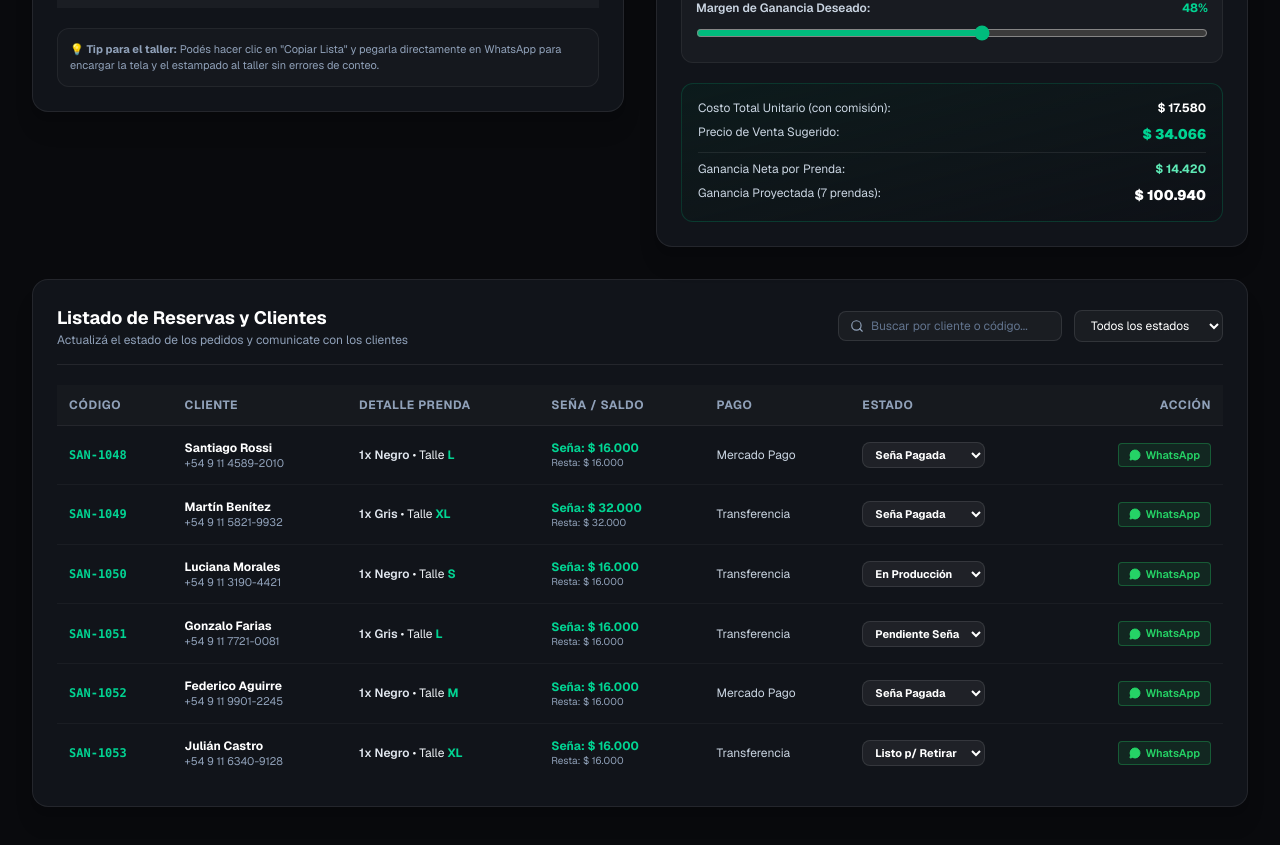
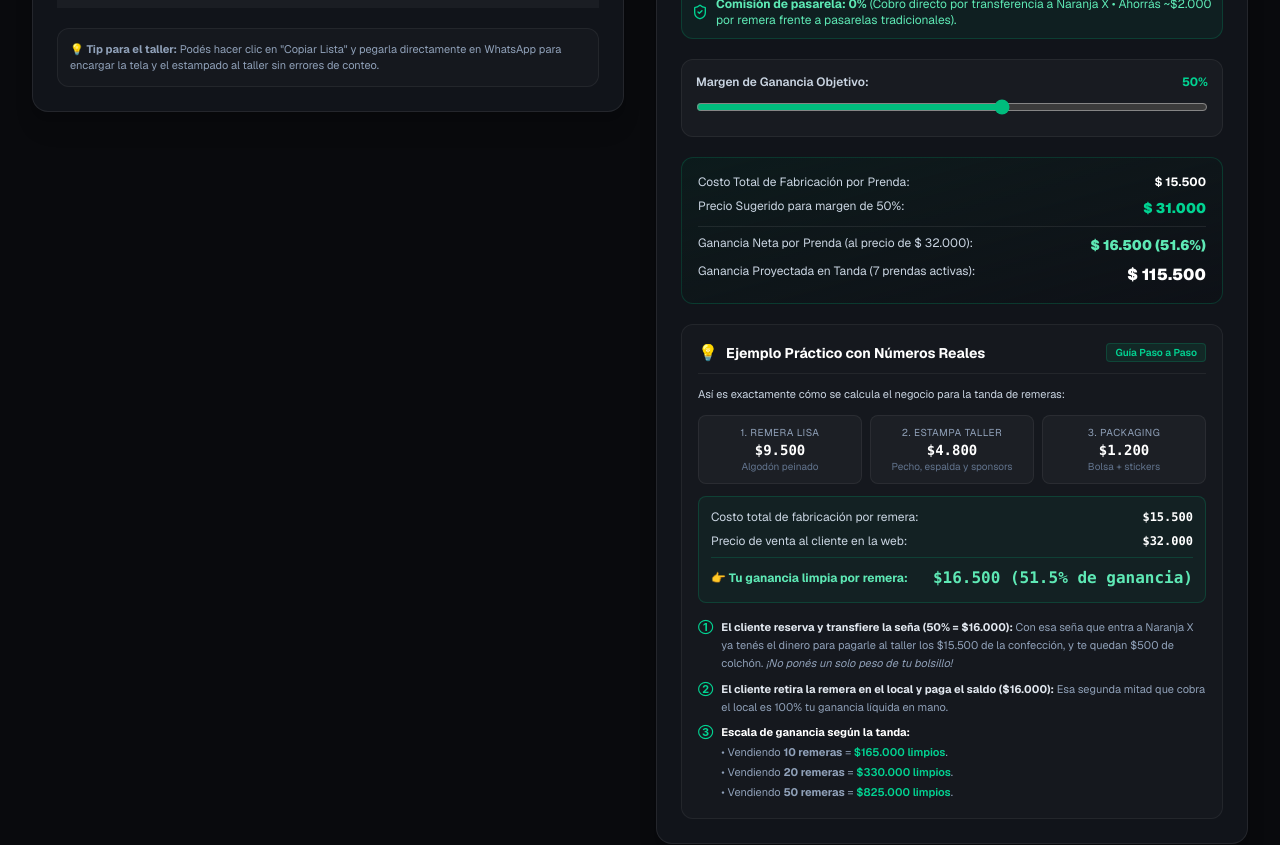
Before and after one commit to azaeldahaka/santibike, a Next.js app: page /admin in a window 1280 px wide. Shown: the part 640-1485 px from the top of the page. Built offline with nearby package versions, Linux system fonts and the light colour scheme.

Commit message:
feat: optimizar calculadora admin sin MP, formulas exactas y guia con ejemplo practico

```diff
--- a/src/app/admin/page.tsx
+++ b/src/app/admin/page.tsx
@@ -31,6 +31,7 @@ import {
   Scissors,
   ArrowUpRight,
   ShieldAlert,
+  ShieldCheck,
   RotateCcw,
 } from 'lucide-react';
 import { INITIAL_ORDERS } from '@/data/mockData';
@@ -65,18 +66,20 @@ export default function AdminDashboardPage() {
     saveStoredCosts(updated);
   };
 
-  // Unit Economics calculations
+  // Active orders (excluding cancelled) for realistic production & revenue KPIs
+  const activeOrders = orders.filter((ord) => ord.status !== 'cancelled');
+
+  // Unit Economics calculations (0% gateway fee for bank transfers)
   const directCosts = costs.blankGarmentCost + costs.printingCost + costs.packagingCost;
-  const gatewayFeeAmount = (costs.salePrice * costs.gatewayFeePercent) / 100;
-  const totalUnitCost = directCosts + gatewayFeeAmount;
+  const totalUnitCost = directCosts; // Sin comisión de pasarela
   const currentUnitProfit = costs.salePrice - totalUnitCost;
   const currentMarginPercent =
     costs.salePrice > 0 ? (currentUnitProfit / costs.salePrice) * 100 : 0;
 
-  // Suggested price based on target margin formula: Suggested = DirectCost / (1 - (TargetMargin + Fee)/100)
-  const combinedPercent = (costs.targetMarginPercent + costs.gatewayFeePercent) / 100;
+  // Suggested price based on target margin formula: Suggested = DirectCost / (1 - TargetMargin/100)
+  const targetMarginDecimal = (costs.targetMarginPercent || 50) / 100;
   const suggestedPrice =
-    combinedPercent < 1 ? directCosts / (1 - combinedPercent) : directCosts * 2;
+    targetMarginDecimal < 1 ? directCosts / (1 - targetMarginDecimal) : directCosts * 2;
 
   // Filtered orders
   const filteredOrders = orders.filter((order) => {
@@ -90,17 +93,17 @@ export default function AdminDashboardPage() {
     return matchesSearch && matchesStatus;
   });
 
-  // Calculate high-level KPIs
-  const totalUnits = orders.reduce((sum, ord) => {
+  // Calculate high-level KPIs based on active orders
+  const totalUnits = activeOrders.reduce((sum, ord) => {
     return sum + ord.items.reduce((itemSum, item) => itemSum + item.quantity, 0);
   }, 0);
 
-  const totalDepositsCollected = orders
-    .filter((ord) => ord.status !== 'cancelled' && ord.status !== 'pending_deposit')
+  const totalDepositsCollected = activeOrders
+    .filter((ord) => ord.status !== 'pending_deposit')
     .reduce((sum, ord) => sum + ord.depositAmount, 0);
 
-  const pendingCollection = orders
-    .filter((ord) => ord.status !== 'cancelled' && ord.status !== 'completed')
+  const pendingCollection = activeOrders
+    .filter((ord) => ord.status !== 'completed')
     .reduce((sum, ord) => sum + ord.remainingAmount, 0);
 
   const projectedTotalProfit = currentUnitProfit * totalUnits;
@@ -428,21 +431,27 @@ export default function AdminDashboardPage() {
               </div>
 
               <div>
-                <label className="text-slate-400 block mb-1">Comisión Mercado Pago (%):</label>
+                <label className="text-slate-400 block mb-1">Precio de Venta al Público ($):</label>
                 <input
                   type="number"
-                  step="0.5"
-                  value={costs.gatewayFeePercent}
-                  onChange={(e) => handleCostChange('gatewayFeePercent', Number(e.target.value))}
-                  className="w-full px-3 py-2 rounded-lg bg-white/[0.04] border border-white/[0.1] text-white focus:border-emerald-500 focus:outline-none"
+                  step="500"
+                  value={costs.salePrice}
+                  onChange={(e) => handleCostChange('salePrice', Number(e.target.value))}
+                  className="w-full px-3 py-2 rounded-lg bg-white/[0.04] border border-emerald-500/30 text-emerald-400 font-bold focus:border-emerald-500 focus:outline-none"
                 />
               </div>
+            </div>
+
+            {/* Zero Commission Notice */}
+            <div className="flex items-center gap-2 p-2.5 rounded-xl bg-emerald-500/[0.07] border border-emerald-500/20 text-xs text-emerald-300">
+              <ShieldCheck className="w-4 h-4 text-emerald-400 shrink-0" />
+              <span><strong>Comisión de pasarela: 0%</strong> (Cobro directo por transferencia a Naranja X &bull; Ahorrás ~$2.000 por remera frente a pasarelas tradicionales).</span>
             </div>
 
             {/* Target Margin Slider / Input */}
             <div className="p-3.5 rounded-xl bg-white/[0.03] border border-white/[0.06] space-y-2">
               <div className="flex justify-between text-xs">
-                <span className="text-slate-300 font-semibold">Margen de Ganancia Deseado:</span>
+                <span className="text-slate-300 font-semibold">Margen de Ganancia Objetivo:</span>
                 <span className="text-emerald-400 font-bold">{costs.targetMarginPercent}%</span>
               </div>
               <input
@@ -458,20 +467,99 @@ export default function AdminDashboardPage() {
             {/* Calculated Results Box */}
             <div className="p-4 rounded-xl bg-gradient-to-br from-emerald-950/30 to-[#0e1117] border border-emerald-500/20 space-y-2 text-xs">
               <div className="flex justify-between text-slate-300">
-                <span>Costo Total Unitario (con comisión):</span>
+                <span>Costo Total de Fabricación por Prenda:</span>
                 <span className="font-bold text-white">{formatPrice(totalUnitCost)}</span>
               </div>
               <div className="flex justify-between text-slate-300">
-                <span>Precio de Venta Sugerido:</span>
+                <span>Precio Sugerido para margen de {costs.targetMarginPercent}%:</span>
                 <span className="font-black text-emerald-400 text-sm">{formatPrice(suggestedPrice)}</span>
               </div>
               <div className="flex justify-between text-slate-300 border-t border-white/[0.08] pt-2">
-                <span>Ganancia Neta por Prenda:</span>
-                <span className="font-bold text-emerald-300">{formatPrice(currentUnitProfit)}</span>
+                <span>Ganancia Neta por Prenda (al precio de {formatPrice(costs.salePrice)}):</span>
+                <span className="font-black text-emerald-300 text-sm">{formatPrice(currentUnitProfit)} ({currentMarginPercent.toFixed(1)}%)</span>
               </div>
               <div className="flex justify-between text-slate-300">
-                <span>Ganancia Proyectada ({totalUnits} prendas):</span>
-                <span className="font-black text-white text-sm">{formatPrice(projectedTotalProfit)}</span>
+                <span>Ganancia Proyectada en Tanda ({totalUnits} prendas activas):</span>
+                <span className="font-black text-white text-base">{formatPrice(projectedTotalProfit)}</span>
+              </div>
+            </div>
+
+            {/* Practical Example with Real Numbers */}
+            <div className="p-4 rounded-xl bg-white/[0.02] border border-white/[0.06] space-y-3 text-xs">
+              <div className="flex items-center justify-between pb-2 border-b border-white/[0.06]">
+                <div className="flex items-center gap-2">
+                  <span className="text-base">💡</span>
+                  <span className="font-bold text-white text-sm">Ejemplo Práctico con Números Reales</span>
+                </div>
+                <span className="text-[10px] text-emerald-400 bg-emerald-500/10 px-2 py-0.5 rounded font-semibold border border-emerald-500/20">
+                  Guía Paso a Paso
+                </span>
+              </div>
+
+              <p className="text-slate-300 leading-relaxed text-[11px]">
+                Así es exactamente cómo se calcula el negocio para la tanda de remeras:
+              </p>
+
+              {/* 3 cost pills */}
+              <div className="grid grid-cols-1 sm:grid-cols-3 gap-2 text-center text-xs">
+                <div className="p-2.5 rounded-lg bg-white/[0.03] border border-white/[0.06]">
+                  <span className="text-[10px] text-slate-400 uppercase tracking-wider block">1. Remera Lisa</span>
+                  <span className="font-mono font-bold text-white text-sm">$9.500</span>
+                  <span className="text-[10px] text-slate-500 block">Algodón peinado</span>
+                </div>
+                <div className="p-2.5 rounded-lg bg-white/[0.03] border border-white/[0.06]">
+                  <span className="text-[10px] text-slate-400 uppercase tracking-wider block">2. Estampa Taller</span>
+                  <span className="font-mono font-bold text-white text-sm">$4.800</span>
+                  <span className="text-[10px] text-slate-500 block">Pecho, espalda y sponsors</span>
+                </div>
+                <div className="p-2.5 rounded-lg bg-white/[0.03] border border-white/[0.06]">
+                  <span className="text-[10px] text-slate-400 uppercase tracking-wider block">3. Packaging</span>
+                  <span className="font-mono font-bold text-white text-sm">$1.200</span>
+                  <span className="text-[10px] text-slate-500 block">Bolsa + stickers</span>
+                </div>
+              </div>
+
+              {/* Total fabrication and sale */}
+              <div className="p-3 rounded-lg bg-emerald-500/[0.06] border border-emerald-500/20 space-y-2 text-xs">
+                <div className="flex justify-between items-center text-slate-300">
+                  <span>Costo total de fabricación por remera:</span>
+                  <span className="font-mono text-white font-bold">$15.500</span>
+                </div>
+                <div className="flex justify-between items-center text-slate-300">
+                  <span>Precio de venta al cliente en la web:</span>
+                  <span className="font-mono text-white font-bold">$32.000</span>
+                </div>
+                <div className="flex justify-between items-center pt-2 border-t border-emerald-500/20 text-emerald-300 font-bold">
+                  <span>👉 Tu ganancia limpia por remera:</span>
+                  <span className="font-mono text-base font-black">$16.500 (51.5% de ganancia)</span>
+                </div>
+              </div>
+
+              {/* Step by step flow explanation */}
+              <div className="space-y-2 text-[11px] text-slate-400 leading-relaxed pt-1">
+                <div className="flex items-start gap-2">
+                  <span className="text-emerald-400 font-bold">①</span>
+                  <p>
+                    <strong className="text-slate-200">El cliente reserva y transfiere la seña (50% = $16.000):</strong> Con esa seña que entra a Naranja X ya tenés el dinero para pagarle al taller los $15.500 de la confección, y te quedan $500 de colchón. <em>¡No ponés un solo peso de tu bolsillo!</em>
+                  </p>
+                </div>
+                <div className="flex items-start gap-2">
+                  <span className="text-emerald-400 font-bold">②</span>
+                  <p>
+                    <strong className="text-slate-200">El cliente retira la remera en el local y paga el saldo ($16.000):</strong> Esa segunda mitad que cobra el local es 100% tu ganancia líquida en mano.
+                  </p>
+                </div>
+                <div className="flex items-start gap-2">
+                  <span className="text-emerald-400 font-bold">③</span>
+                  <div className="text-slate-300">
+                    <strong className="text-white block mb-0.5">Escala de ganancia según la tanda:</strong>
+                    <div className="space-y-0.5 text-slate-400">
+                      <div>&bull; Vendiendo <strong>10 remeras</strong> = <span className="text-emerald-400 font-semibold">$165.000 limpios</span>.</div>
+                      <div>&bull; Vendiendo <strong>20 remeras</strong> = <span className="text-emerald-400 font-semibold">$330.000 limpios</span>.</div>
+                      <div>&bull; Vendiendo <strong>50 remeras</strong> = <span className="text-emerald-400 font-semibold">$825.000 limpios</span>.</div>
+                    </div>
+                  </div>
+                </div>
               </div>
             </div>
           </div>
--- a/src/data/mockData.ts
+++ b/src/data/mockData.ts
@@ -91,8 +91,8 @@ export const INITIAL_FINANCIAL_COSTS: FinancialCosts = {
   blankGarmentCost: 9500,     // Remera lisa de algodón peinado 24/1 premium
   printingCost: 4800,         // DTF / Serigrafía premium frente, espalda, mangas
   packagingCost: 1200,        // Bolsa ecológica con cierre ziploc + stickers oficiales
-  gatewayFeePercent: 6.5,     // Comisión promedio Mercado Pago
-  targetMarginPercent: 48,    // Margen objetivo
+  gatewayFeePercent: 0,       // Cobro por transferencia bancaria directa (0% comisión)
+  targetMarginPercent: 50,    // Margen objetivo sugerido
   salePrice: 32000,
 };
 
--- a/src/lib/storage.ts
+++ b/src/lib/storage.ts
@@ -50,7 +50,12 @@ export function getStoredCosts(): FinancialCosts {
       localStorage.setItem(COSTS_KEY, JSON.stringify(INITIAL_FINANCIAL_COSTS));
       return INITIAL_FINANCIAL_COSTS;
     }
-    return JSON.parse(raw);
+    const parsed = JSON.parse(raw);
+    return {
+      ...INITIAL_FINANCIAL_COSTS,
+      ...parsed,
+      gatewayFeePercent: 0,
+    };
   } catch (e) {
     console.error('Error reading costs from localStorage', e);
     return INITIAL_FINANCIAL_COSTS;
```
